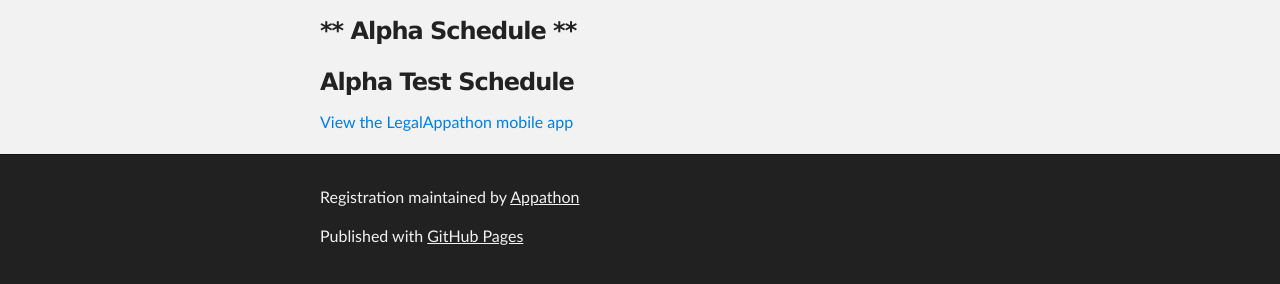
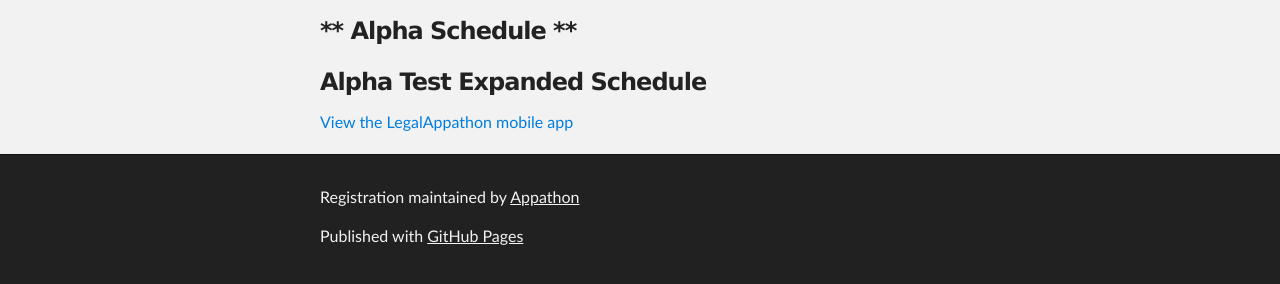
Before and after one commit to Appathon/Events, a plain HTML site: page sched-expanded.html in a window 1280 px wide. Shown: the part 252-536 px from the top of the page. Drawn offline with Linux system fonts and the light colour scheme; a script that the page names is missing.

Commit message:
fixed text

```diff
--- a/sched-expanded.html
+++ b/sched-expanded.html
@@ -33,7 +33,7 @@
       <section id="main_content" class="inner">
         <p><h3>** Alpha Schedule **</h3>  </p>
 
-        <h3>Alpha Test Schedule</h3>
+        <h3>Alpha Test Expanded Schedule</h3>
 
 <a id="sched-embed"  href="http://legalappathon2015.sched.org/list/descriptions/">View the LegalAppathon mobile app</a><script type="text/javascript" src="http://legalappathon2015.sched.org/js/embed.js"></script>
 
```
Also changed, not shown: sched-attendees.html (+1 -1 lines).
